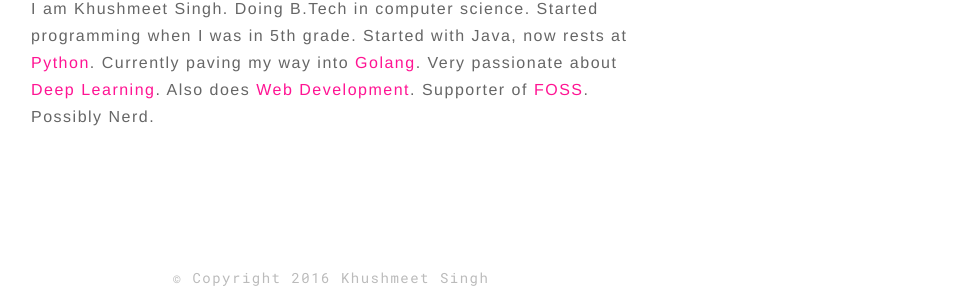
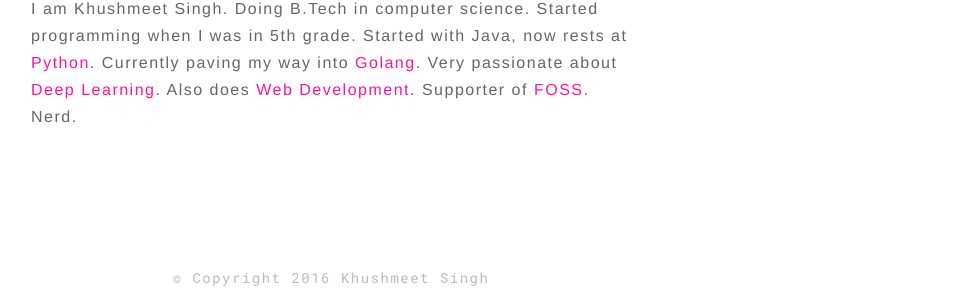
Before and after one commit to khushmeeet/khushmeeet.github.io, a Jekyll site: the page built from index.html, in a window 1280 px wide. Shown: the part 449-749 px from the top of the page, without its empty margins (309-1280 px from the left). Built offline with Jekyll 4.4.1, drawn with Linux system fonts in a browser that asks for light colours; some web fonts are replaced.

Commit message:
changed bio

```diff
--- a/index.html
+++ b/index.html
@@ -6,7 +6,7 @@
         <p>I am Khushmeet Singh. Doing B.Tech in computer science.
             Started programming when I was in 5th grade. Started with Java, now rests at <span class="keywords">Python</span>.
             Currently paving my way into <span class="keywords">Golang</span>. Very passionate about <span class="keywords">Deep Learning</span>.
-            Also does <span class="keywords">Web Development</span>. Supporter of <span class="keywords">FOSS</span>. Possibly Nerd.
+            Also does <span class="keywords">Web Development</span>. Supporter of <span class="keywords">FOSS</span>. Nerd.
         </p>
     </div>
 </section>
```
